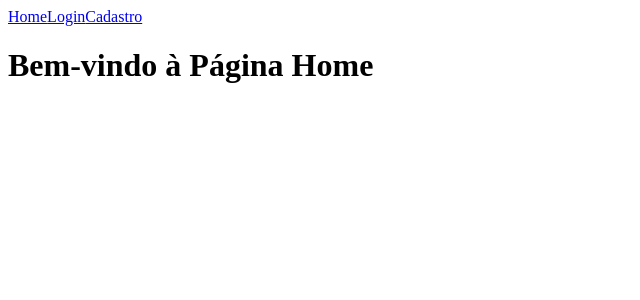
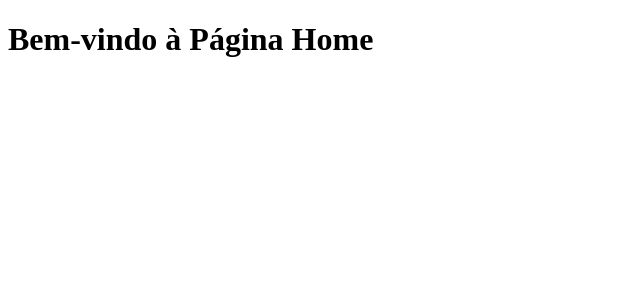
Before and after one commit to ArthurzinLindo/Projeto-Integrador---Desenvolvimento-Web, a React (Create React App) app in the folder tcc-2024-projeto-web/: page / in a window 1280 px wide. Shown: the top 300 px of the page, without its empty margins (0-640 px from the left). Built offline with nearby package versions, Linux system fonts and the light colour scheme.

Commit message:
alteração em App.js

```diff
--- a/tcc-2024-projeto-web/src/App.js
+++ b/tcc-2024-projeto-web/src/App.js
@@ -7,11 +7,6 @@ import Cadastro from "./Pag/Cadastro";
 function App() {
   return (
     <Router>
-      <nav>
-        <Link to="/">Home</Link>
-        <Link to="/login">Login</Link>
-        <Link to="/cadastro">Cadastro</Link>
-      </nav>
       <Routes>
         <Route path="/" element={<Home />} />
         <Route path="/login" element={<Login />} />
```
